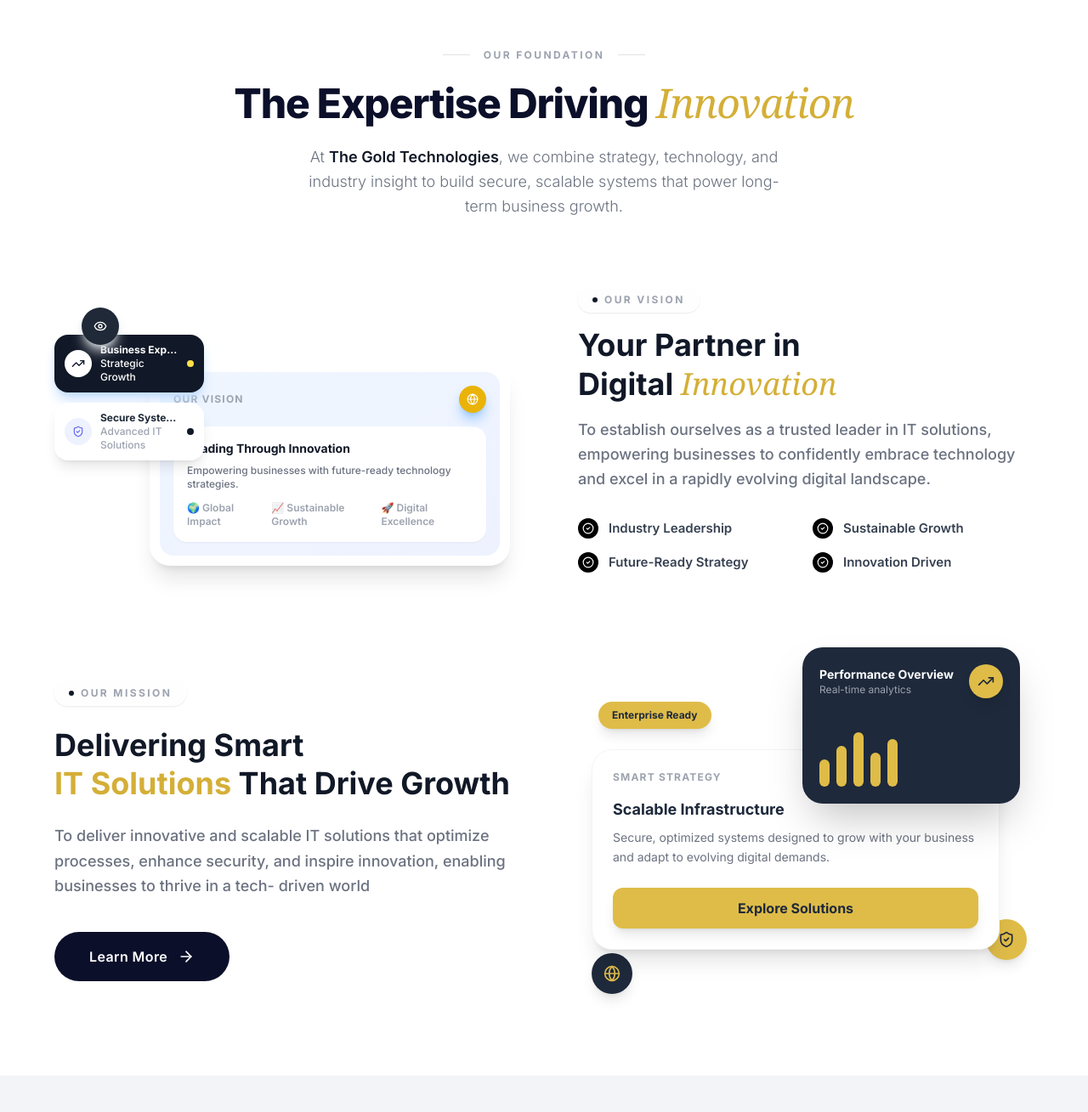
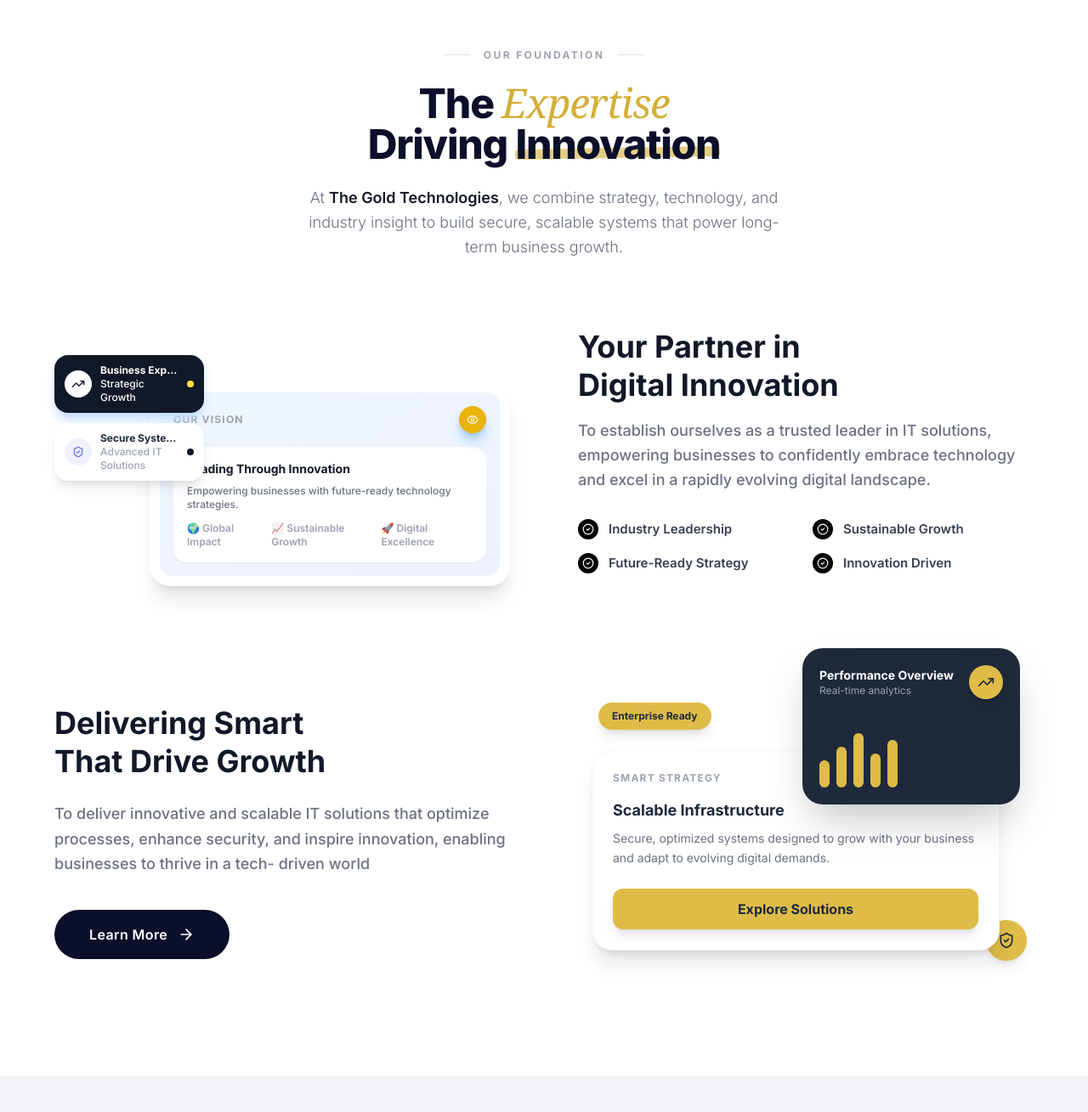
Before and after one commit to Ayushkush1/TGT-LandingPage, a Next.js app: page /about in a window 1280 px wide. Shown: the part 2341-3650 px from the top of the page at 85% size. Built offline with nearby package versions, Linux system fonts and the light colour scheme.

Commit message:
feat: added google meeting booking

```diff
--- a/src/app/about/components/VideoSection.tsx
+++ b/src/app/about/components/VideoSection.tsx
@@ -9,15 +9,18 @@ function VideoSection() {
  justify-center mid:gap-[0rem] gap-[2.5rem] mid:pb-[14rem] mid:pt-[9rem] py-[4rem] mid:py-0"
       >
         {/* Heading */}
-
         <div className="text-center max-w-4xl mx-auto mb-20">
           <h2 className="text-4xl md:text-5xl font-extrabold text-[#0B0F29] leading-[1.15] mb-6 tracking-tight">
-            Innovation Crafted <br />
+            Innovation{" "}
+            <span className="font-serif italic font-medium text-[#D4AF37]">
+              Crafted
+            </span>{" "}
+            <br />
             With{" "}
-            <span className="font-serif italic font-medium text-[#D4AF37]">
+            <span className="relative inline-block z-0">
               Excellence
-            </span>{" "}
-            <span className="relative inline-block z-10"></span>.
+              <span className="absolute bottom-2 left-0 w-full h-3 bg-[#D4AF37] -z-10 opacity-60 transform -rotate-1 rounded-sm"></span>
+            </span>
           </h2>
 
           <p className="text-lg text-gray-500 font-light leading-relaxed max-w-xl mx-auto">
--- a/src/app/about/components/VisionSection.tsx
+++ b/src/app/about/components/VisionSection.tsx
@@ -27,6 +27,7 @@ function VisionSection() {
     >
       <div className="max-w-7xl mx-auto space-y-20">
         {/* Section Header */}
+
         <motion.div
           variants={{
             hidden: { opacity: 0, y: 40, filter: "blur(6px)" },
@@ -48,10 +49,16 @@ function VisionSection() {
           </div>
 
           <h2 className="text-4xl md:text-5xl font-extrabold text-[#0B0F29] leading-[1.15] mb-6 tracking-tight">
-            The Expertise Driving{" "}
+            The{" "}
             <span className="font-serif italic font-medium text-[#D4AF37]">
+              Expertise
+            </span>{" "}
+            <br />
+            Driving{" "}
+            <span className="relative inline-block z-0">
               Innovation
-            </span>{" "}
+              <span className="absolute bottom-2 left-0 w-full h-3 bg-[#D4AF37] -z-10 opacity-60 transform -rotate-1 rounded-sm"></span>
+            </span>
           </h2>
 
           <p className="text-lg text-gray-500 font-light leading-relaxed max-w-xl mx-auto">
@@ -73,7 +80,7 @@ function VisionSection() {
                 hidden: { opacity: 0, x: -60 },
                 show: { opacity: 1, x: 0, transition: { duration: 0.8 } },
               }}
-              className="relative h-max"
+              className="relative h-max z-0"
             >
               {/* Side info cards */}
               <div className="absolute -top-28 left-0 z-20 flex flex-col gap-3">
@@ -119,7 +126,7 @@ function VisionSection() {
                       Our Vision
                     </span>
                     <div className="w-8 h-8 rounded-full bg-yellow-500 flex items-center justify-center shadow-lg shadow-blue-300">
-                      <Globe className="w-3.5 h-3.5 text-white" />
+                      <Eye className="w-3.5 h-3.5 text-white" />
                     </div>
                   </div>
 
@@ -142,11 +149,6 @@ function VisionSection() {
                   </div>
                 </div>
               </div>
-
-              {/* Floating vision bubble */}
-              <div className="absolute -top-36 left-8 z-30 w-11 h-11 rounded-full bg-gray-800 flex items-center justify-center shadow-lg shadow-gray-300 animate-bounce">
-                <Eye className="w-4 h-4 text-white" />
-              </div>
             </motion.div>
 
             {/* RIGHT: Text */}
@@ -157,17 +159,9 @@ function VisionSection() {
               }}
               className="space-y-4"
             >
-              <div className="inline-flex items-center gap-2 bg-white/90 drop-shadow-sm border border-white/60 rounded-full px-4 py-1.5 w-fit shadow-sm">
-                <span className="w-1.5 h-1.5 rounded-full bg-gray-900 animate-pulse"></span>
-                <span className="text-gray-400 font-bold tracking-[0.2em] text-xs uppercase">
-                  Our Vision
-                </span>
-              </div>
               <h3 className="text-4xl font-bold text-gray-900 leading-tight">
-                Your Partner in <br /> Digital{" "}
-                <span className="font-serif italic font-medium text-[#D4AF37]">
-                  Innovation
-                </span>{" "}
+                Your Partner in <br />
+                Digital Innovation
               </h3>
               <p className="text-gray-500 text-lg leading-relaxed font-medium">
                 To establish ourselves as a trusted leader in IT solutions,
@@ -204,15 +198,8 @@ function VisionSection() {
               }}
               className="flex flex-col gap-6"
             >
-              <div className="inline-flex items-center gap-2 bg-white/90 drop-shadow-sm border border-white/60 rounded-full px-4 py-1.5 w-fit shadow-sm">
-                <span className="w-1.5 h-1.5 rounded-full bg-gray-900 animate-pulse"></span>
-                <span className="text-gray-400 font-bold tracking-[0.2em] text-xs uppercase">
-                  Our Mission
-                </span>
-              </div>
               <h3 className="text-4xl font-bold text-gray-900 leading-tight">
                 Delivering Smart <br />
-                <span className="text-[#D4AF37]">IT Solutions </span>
                 That Drive Growth
               </h3>
 
@@ -235,7 +222,7 @@ function VisionSection() {
                 hidden: { opacity: 0, x: 60 },
                 show: { opacity: 1, x: 0, transition: { duration: 0.8 } },
               }}
-              className="relative min-h-96"
+              className="relative min-h-96 z-0"
             >
               {/* Analytics Card */}
               <div className="absolute -top-6 right-4 z-20 w-64 bg-[#1E293B] rounded-3xl p-5 shadow-2xl">
@@ -292,14 +279,6 @@ function VisionSection() {
               <div className="absolute top-10 left-6 bg-[#DFBC48] text-[#1E293B] text-xs font-bold px-4 py-2 rounded-full shadow-lg">
                 Enterprise Ready
               </div>
-
-              {/* Floating Tech Bubble */}
-              <div
-                className="absolute bottom-0 left-4 w-12 h-12 rounded-full bg-[#1E293B] flex items-center justify-center shadow-lg animate-bounce"
-                style={{ animationDelay: "0.5s" }}
-              >
-                <Globe className="w-5 h-5 text-[#DFBC48]" />
-              </div>
             </motion.div>
           </div>
         </div>
--- a/src/app/portfolio/components/CTABanner.tsx
+++ b/src/app/portfolio/components/CTABanner.tsx
@@ -36,10 +36,15 @@ export default function CTABanner() {
           transition={{ duration: 0.6, delay: 0.6 }}
           className="flex items-center justify-center gap-6 pt-2"
         >
-          <button className="bg-[#0B0F29] text-white px-10 py-4 rounded-full font-semibold tracking-wide hover:bg-black transition-all duration-300 border border-transparent hover:border-[#D4AF37] hover:shadow-[0_0_25px_rgba(212,175,55,0.4)] flex justify-center items-center gap-3 group">
+          <a
+            href="https://calendar.app.google/5nNHP69fUR5WEMvt9"
+            target="_blank"
+            rel="noopener noreferrer"
+            className="bg-[#0B0F29] text-white px-10 py-4 rounded-full font-semibold tracking-wide hover:bg-black transition-all duration-300 border border-transparent hover:border-[#D4AF37] hover:shadow-[0_0_25px_rgba(212,175,55,0.4)] flex justify-center items-center gap-3 group"
+          >
             Book Free Consultation
             <ArrowRight className="w-5 h-5 transition-transform group-hover:translate-x-1" />
-          </button>
+          </a>
           <Link href={"/service/website-design-development"}>
             <button className="text-black px-6 py-4 rounded-full text-md font-medium transition-colors border border-black hover:border-[#D4AF37]">
               View All Services
--- /dev/null
+++ b/src/app/products/[name]/components/HeroSection.tsx
@@ -0,0 +1,7 @@
+import React from "react";
+
+function HeroSection() {
+  return <div>HeroSection</div>;
+}
+
+export default HeroSection;
--- a/src/app/products/page.tsx
+++ b/src/app/products/page.tsx
@@ -102,7 +102,6 @@ function ProductPage() {
         {/* Content */}
         <div className="relative z-10">
           <Navbar />
-          {/* <HeroSection {...productHeroContent} /> */}
           <motion.section
             initial="hidden"
             whileInView="show"
@@ -175,6 +174,7 @@ function ProductPage() {
             </div>
 
             {/* ── Bottom Row: Image + Pillar Cards ── */}
+            <div className=" flex flex-col gap-12">
               <motion.div
                 variants={containerVariants}
                 className="grid grid-cols-1 lg:grid-cols-2 gap-8 items-center"
@@ -244,7 +244,7 @@ function ProductPage() {
               </motion.div>
               <motion.div
                 variants={containerVariants}
-              className="grid grid-cols-1 lg:grid-cols-2 gap-8 mt-10 items-center "
+                className="grid grid-cols-1 lg:grid-cols-2 gap-8  items-center "
               >
                 {/* Pillars 2×2 */}
                 <div className="grid grid-cols-1 sm:grid-cols-2 gap-4 content-start">
@@ -309,6 +309,7 @@ function ProductPage() {
                   )}
                 </motion.div>
               </motion.div>
+            </div>
           </motion.section>
         </div>
       </div>
--- a/src/components/Footer.tsx
+++ b/src/components/Footer.tsx
@@ -179,6 +179,12 @@ export const Footer = () => {
               >
                 Portfolio
               </a>
+              <a
+                href="/#BlogSection"
+                className="text-gray-400 hover:text-white transition-colors"
+              >
+                Blogs
+              </a>
             </div>
             <div className="flex flex-col gap-4">
               <h4 className="text-[#D4AF37] font-serif italic text-lg mb-2">
--- a/src/components/sections/HeroSection.tsx
+++ b/src/components/sections/HeroSection.tsx
@@ -118,10 +118,15 @@ export const HeroSection = () => {
           transition={{ duration: 0.6, delay: 0.6 }}
           className="flex items-center justify-center gap-6 pt-2"
         >
-          <button className="bg-[#0B0F29] text-white px-10 py-4 rounded-full font-semibold tracking-wide hover:bg-black transition-all duration-300 border border-transparent hover:border-[#D4AF37] hover:shadow-[0_0_25px_rgba(212,175,55,0.4)] flex justify-center items-center gap-3 group">
+          <a
+            href="https://calendar.app.google/5nNHP69fUR5WEMvt9"
+            target="_blank"
+            rel="noopener noreferrer"
+            className="bg-[#0B0F29] text-white px-10 py-4 rounded-full font-semibold tracking-wide hover:bg-black transition-all duration-300 border border-transparent hover:border-[#D4AF37] hover:shadow-[0_0_25px_rgba(212,175,55,0.4)] flex justify-center items-center gap-3 group"
+          >
             Book Free Consultation{" "}
             <ArrowRight className="w-5 h-5 transition-transform group-hover:translate-x-1" />
-          </button>
+          </a>
           <Link href={"/contactUs"}>
             <button className="text-black px-6 py-4 rounded-full text-md font-medium transition-colors border border-transparent hover:border-[#D4AF37]">
               Request Quote
@@ -131,7 +136,7 @@ export const HeroSection = () => {
       </div>
 
       {/* 2. Artistic "Cover Flow" Project Slider */}
-      <div className="relative w-full h-[370px] flex items-center justify-center mt-2 xl:mt-2 3xl:mt-6">
+      <div className="relative w-full h-[370px] flex items-center justify-center mt-2 xl:mt-2 3xl:mt-6 z-0">
         <div className="relative w-full max-w-[1400px] h-full flex items-center justify-center perspective-[2000px]">
           {projects.map((project, index) => {
             const total = projects.length;
--- a/src/components/sections/MapSection.tsx
+++ b/src/components/sections/MapSection.tsx
@@ -17,7 +17,7 @@ export default function MapSection() {
           </span>{" "}
           <br />
           And Let's Build{" "}
-          <span className="relative inline-block z-10">
+          <span className="relative inline-block z-0">
             Something Great
             <span className="absolute bottom-2 left-0 w-full h-3 bg-[#D4AF37] -z-10 opacity-60 transform -rotate-1 rounded-sm"></span>
           </span>
--- a/src/components/sections/OurReputation.tsx
+++ b/src/components/sections/OurReputation.tsx
@@ -182,10 +182,15 @@ export const OurReputation = () => {
             <p className="text-[#0B0F29] font-serif text-2xl font-medium italic">
               See how impactful design makes a difference?
             </p>
-            <button className="bg-[#0B0F29] text-white px-10 py-4 rounded-full font-semibold tracking-wide hover:bg-black transition-all duration-300 border border-transparent hover:border-[#D4AF37] hover:shadow-[0_0_25px_rgba(212,175,55,0.4)] flex items-center gap-3 mx-auto group">
+            <a
+              href="https://calendar.app.google/5nNHP69fUR5WEMvt9"
+              target="_blank"
+              rel="noopener noreferrer"
+              className="bg-[#0B0F29] w-max text-white px-10 py-4 rounded-full font-semibold tracking-wide hover:bg-black transition-all duration-300 border border-transparent hover:border-[#D4AF37] hover:shadow-[0_0_25px_rgba(212,175,55,0.4)] flex items-center gap-3 mx-auto group"
+            >
               SCHEDULE A CALL
               <ArrowRight className="w-5 h-5 transition-transform group-hover:translate-x-1" />
-            </button>
+            </a>
           </div>
         </div>
       </section>
--- a/src/components/sections/WhatWeDo.tsx
+++ b/src/components/sections/WhatWeDo.tsx
@@ -4,9 +4,23 @@ import { ArrowRight, Sparkles } from "lucide-react";
 import { useState } from "react";
 import { motion } from "framer-motion";
 import Link from "next/link";
+import { useRouter } from "next/navigation";
 
 export const WhatWeDo = () => {
   const [activeService, setActiveService] = useState(0);
+  const router = useRouter();
+
+  const serviceRoutes: { [key: string]: string } = {
+    web: "/service/website-design-development",
+    app: "/service/mobile-app-development",
+    ui: "/service/ui-ux-designing",
+    custom: "/service/custom-software-development",
+    iot: "/service/iot-solutions",
+  };
+
+  const handleServiceClick = (serviceId: string) => {
+    router.push(serviceRoutes[serviceId]);
+  };
 
   return (
     <section className="py-20 px-4 md:px-8 ">
@@ -136,6 +150,7 @@ export const WhatWeDo = () => {
                 ease: [0.25, 0.46, 0.45, 0.94],
               }}
               onMouseEnter={() => setActiveService(index)}
+              onClick={() => handleServiceClick(service.id)}
               className={`relative rounded-[32px] overflow-hidden transition-all duration-500 ease-[cubic-bezier(0.25,1,0.5,1)] cursor-pointer ${index === activeService ? `flex-[3.5] ${service.borderColor}` : "flex-[0.5] border-transparent"} group bg-[#0B0F29] shadow-lg h-full`}
             >
               {/* Background: Image or Gradient */}
@@ -183,7 +198,10 @@ export const WhatWeDo = () => {
                   <p className="text-gray-300 text-sm leading-relaxed mb-6 font-medium line-clamp-2">
                     {service.desc}
                   </p>
-                  <button className="flex items-center gap-2 bg-white/10 backdrop-blur-md border border-white/20 text-white px-5 py-2 rounded-full text-xs font-bold hover:bg-white hover:text-[#0B0F29] transition-all duration-300 group-hover:shadow-[0_0_20px_rgba(255,255,255,0.3)]">
+                  <button
+                    onClick={() => handleServiceClick(service.id)}
+                    className="flex items-center gap-2 bg-white/10 backdrop-blur-md border border-white/20 text-white px-5 py-2 rounded-full text-xs font-bold hover:bg-white hover:text-[#0B0F29] transition-all duration-300 group-hover:shadow-[0_0_20px_rgba(255,255,255,0.3)]"
+                  >
                     Explore <ArrowRight className="w-3 h-3" />
                   </button>
                 </div>
```
Also changed, not shown: src/app/products/[name]/page.tsx (added, +38 -0 lines). Lines whose indentation alone changed are shown as unchanged.
